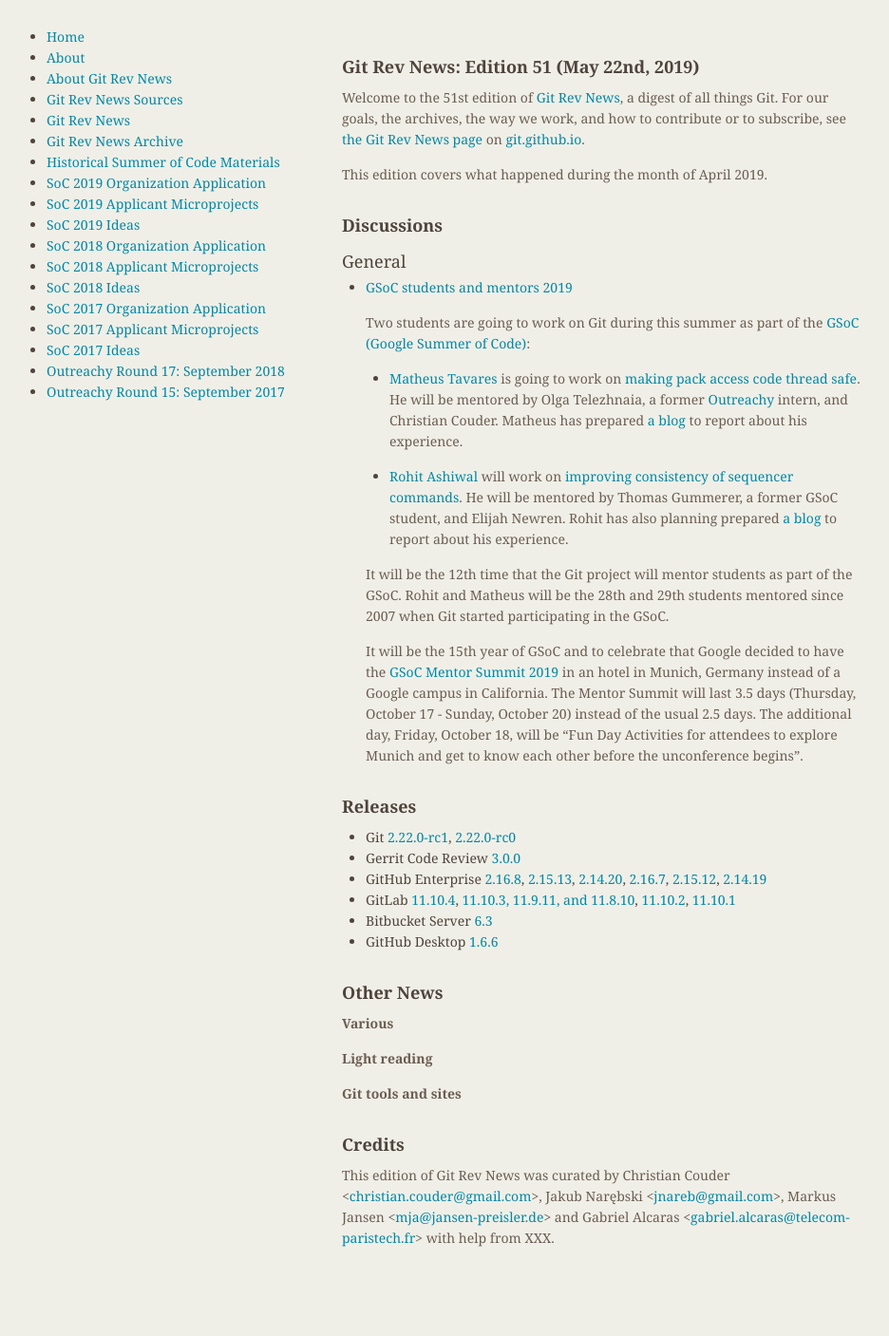
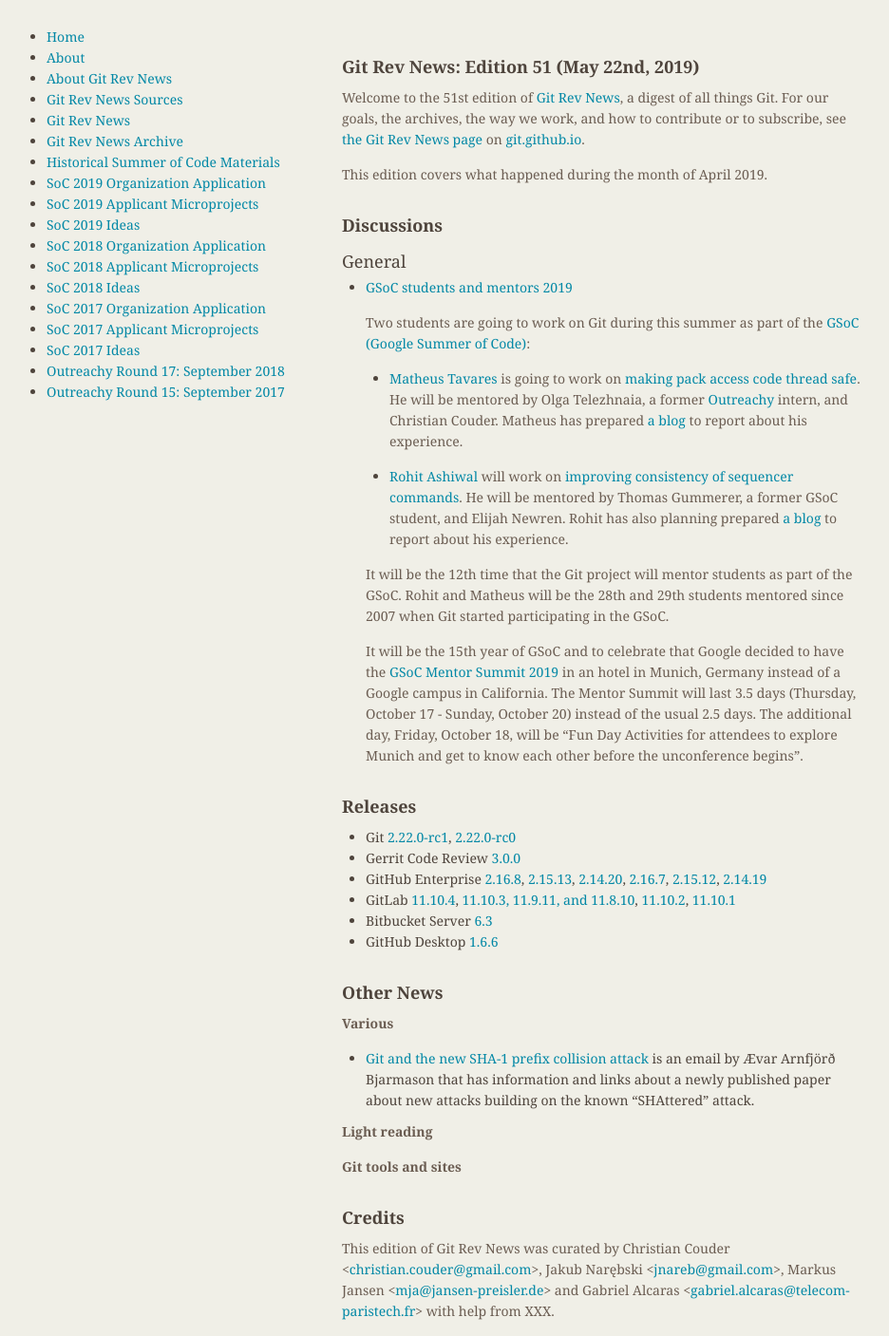
Before and after one commit to git/git.github.io, a Jekyll site: the page built from rev_news/drafts/edition-51.md, in a window 1280 px wide. Shown: the whole page at 95% size, without its empty margins (174-1110 px from the left). Built offline with Jekyll 4.4.1, drawn with Linux system fonts in a browser that asks for light colours; before the commit the page ends 1330 px from its top, so only the background shows below that.

Commit message:
rn-51: add info about new SHA-1 attack

```diff
--- a/rev_news/drafts/edition-51.md
+++ b/rev_news/drafts/edition-51.md
@@ -83,6 +83,10 @@
 
 __Various__
 
+* [Git and the new SHA-1 prefix collision attack](https://public-inbox.org/git/875zqbx5yz.fsf@evledraar.gmail.com/)
+  is an email by Ævar Arnfjörð Bjarmason that has information and
+  links about a newly published paper about new attacks building on the
+  known "SHAttered" attack.
 
 __Light reading__
 
```
